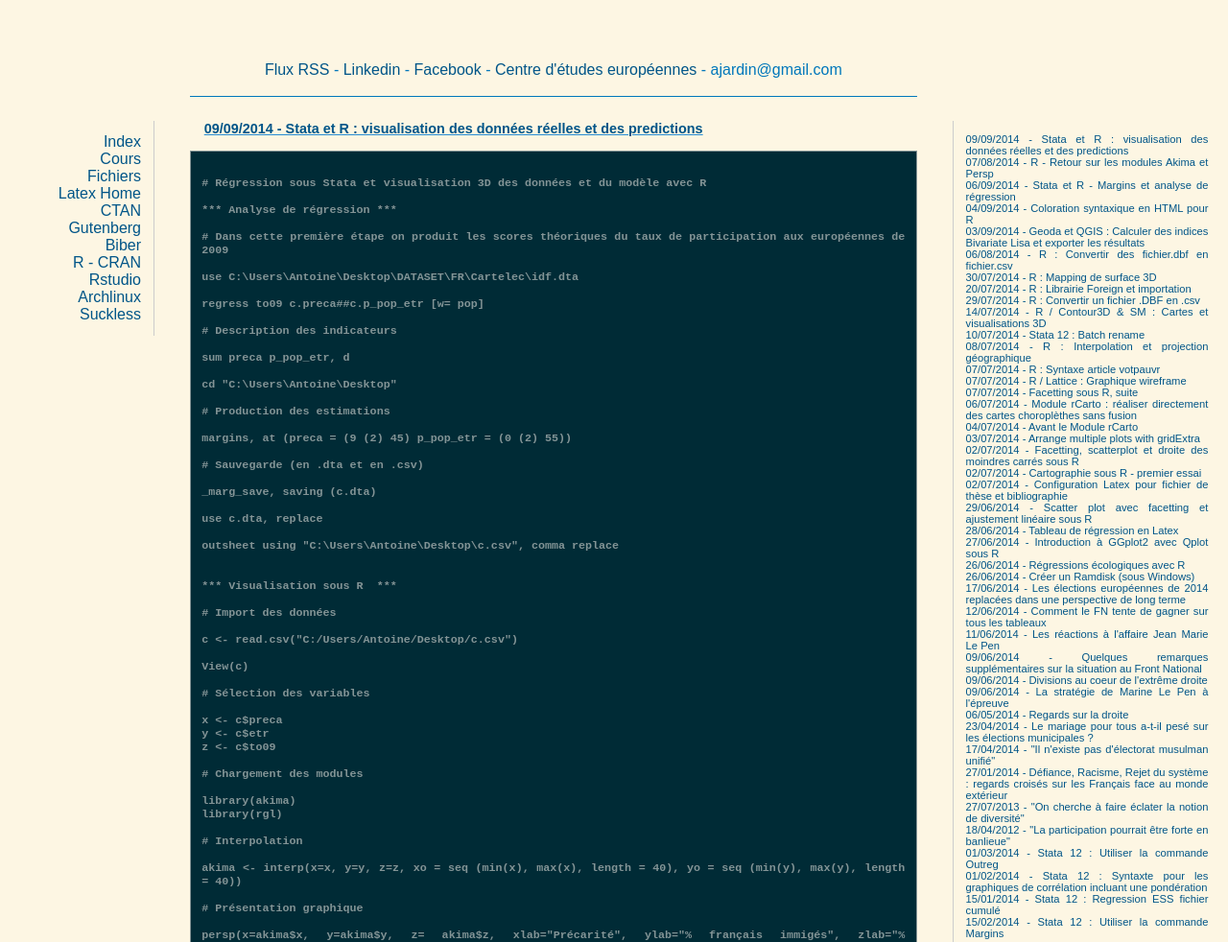
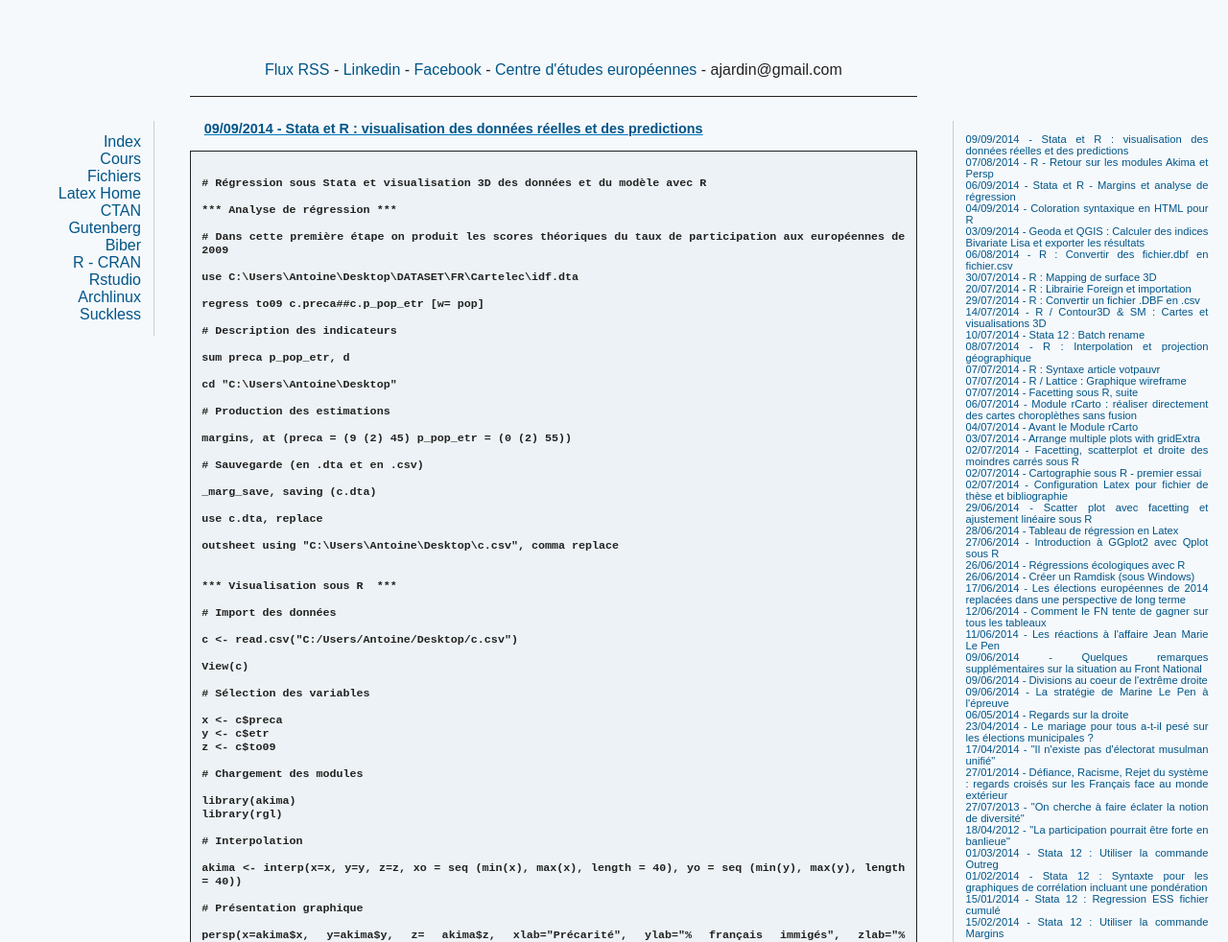
Before and after one commit to antoinejardin/blog, a plain HTML site: page index.html in a window 1280 px wide. Shown: the top 982 px of the page at 96% size. Drawn offline with Linux system fonts and the light colour scheme.

Commit message:
Update style.css

```diff
--- a/style.css
+++ b/style.css
@@ -1,8 +1,8 @@
 
 body {
   	margin-top: 5%;
-	background-color: #fdf6e3;
-	color:  #839496;
+	background-color: #F6F9FC;
+	color:  #222;
 	font-family:serif;
 }
 
@@ -11,8 +11,7 @@ h1{
 	font-size: 1em;
 	font-family:sans-serif;
   	text-decoration:underline;
-	background-color: #fdf6e3;
-	color: #268bd2;
+	color: #07B;
 }
 
 ul{
@@ -33,8 +32,8 @@ a:hover {
 pre {
     white-space: pre-wrap;
     text-align: justify;
-    background-color :#002b36;
-    color: #839496;
+    background-color :#ECF2F5;
+    color: #222;
     padding-top : 1em;
     padding-left : 1em;
     padding-right : 1em;
@@ -53,7 +52,7 @@ pre {
 	text-align: center;
 	font-size: 1em;
 	font-family:sans-serif;
-	color: #07B;
+	color: #222;
 	margin-top:2%;
   	margin-left:15%;
   	margin-right:25%;
@@ -71,7 +70,7 @@ pre {
 }
 
 #nav {
-  	color: #268bd2;
+  	color: #222;
 	font-size: 1em;
 	font-family:sans-serif;
 	text-align: right;
@@ -82,7 +81,7 @@ pre {
 }
 
 #history {
-  	color: #268bd2;
+  	color: #222;
 	font-size: 0.7em;
 	font-family:sans-serif;
 	text-align:justify;
@@ -112,7 +111,7 @@ pre {
 #footer {
 	text-align: justify;
 	font-size: 1em;
-	color: #268bd2;
+	color: #07B;
 	margin-top: 2%;
   	margin-left:15%;
   	margin-right:25%;
```
